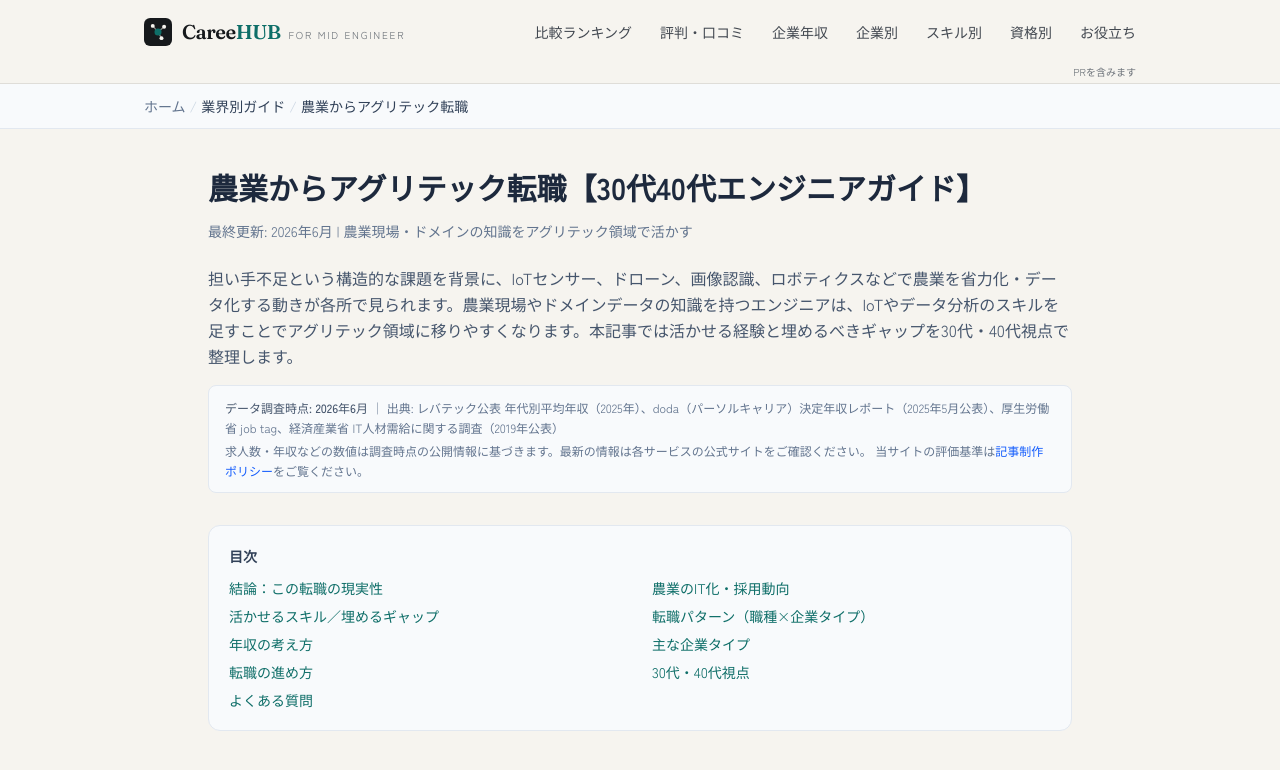
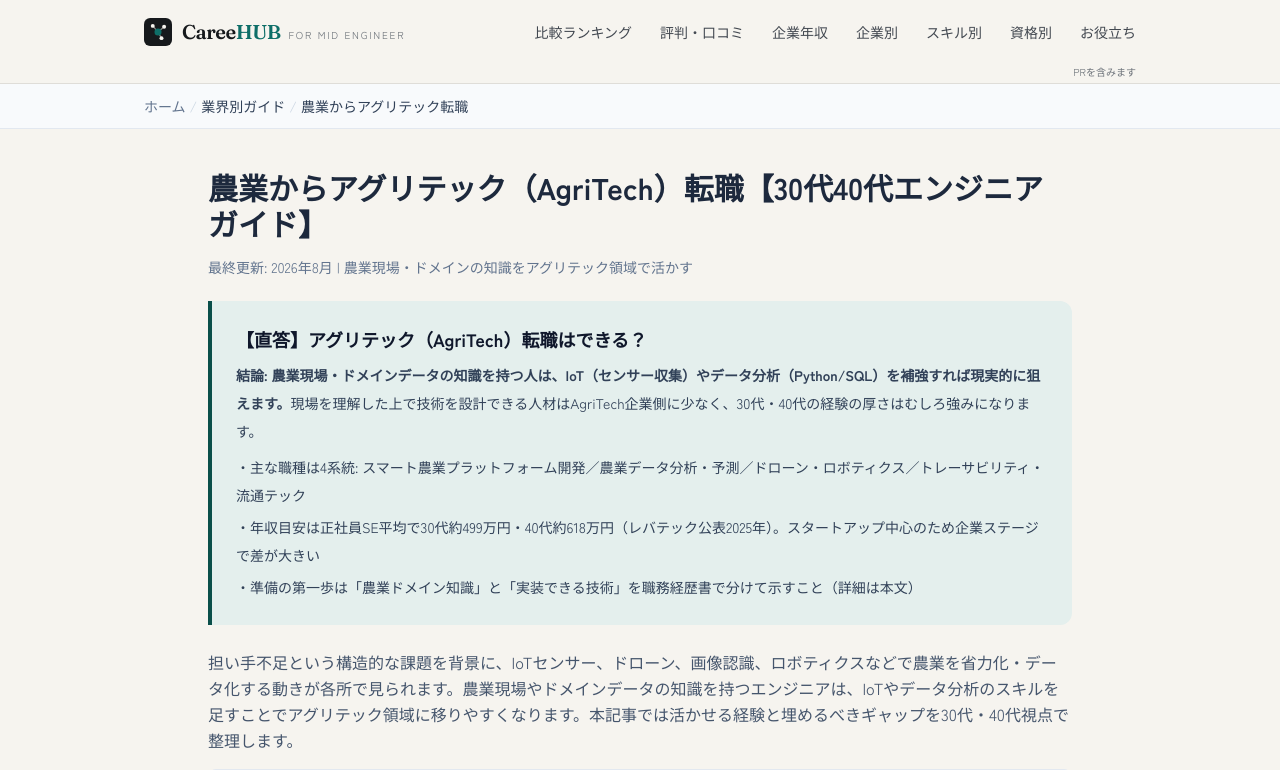
Before and after one commit to webmaster0818/middle-engineer-lab, a Next.js app: page /industry/agriculture in a window 1280 px wide. Shown: the top 770 px of the page. Built offline with nearby package versions, Linux system fonts and the light colour scheme.

Commit message:
GSC実測ネクストアクション: amazon=levels.fyi 8/25値更新(中央値1583万・内訳付き)+ボーナス/RSUセクション新設・aws-japan鮮度8月化・agriculture=AgriTech表記+直答box

```diff
--- a/app/company/aws-japan/page.tsx
+++ b/app/company/aws-japan/page.tsx
@@ -30,14 +30,14 @@ const salaryRows: [string, string][] = [
 const sources = [
   "AWS 採用プロセスのサポート（公式）",
   "Amazon Our Leadership Principles（公式）",
-  "levels.fyi（2026年6月時点・日本拠点ソフトウェアエンジニア集計）",
+  "levels.fyi（2026年8月25日時点・日本拠点Amazon SDE集計。AWS部門を含むAmazon全体の値で、AWS単独の分計は公表されていません）",
   "OpenWork アマゾンジャパン／AWSジャパン（社員クチコミ集計）",
 ];
 
 const faqs = [
   {
     q: "AWSジャパンの年収はどのくらいですか？",
-    a: "AWSジャパンは有価証券報告書を公表しておらず公式の平均年収はありません。報酬集計サイトlevels.fyi（2026年6月時点）では、ソフトウェアエンジニアでL4（若手）約$90K台、L5（中堅）約$116K前後、L6（シニア）約$167K前後の総報酬です。RSU（株式報酬）は1年目5%・2年目15%・3〜4年目40%ずつのバックロード型のため、初年度は基本給＋サインオンボーナス中心になりやすい点に注意してください。",
+    a: "AWSジャパンは有価証券報告書を公表しておらず公式の平均年収はありません。報酬集計サイトlevels.fyi（2026年8月25日時点・日本拠点Amazon SDE集計＝AWS部門を含む）では、総報酬の中央値 約1,583万円、L4 約1,270万円、L5 約1,944万円、L6 約2,302万円です。AWS単独の分計は公表されていません。RSU（株式報酬）は1年目5%・2年目15%・3〜4年目40%ずつのバックロード型のため、初年度は基本給＋サインオンボーナス中心になりやすい点に注意してください。",
   },
   {
     q: "AWS認定資格は転職に有利ですか？",
@@ -75,7 +75,7 @@ export default function AwsJapanCompanyPage() {
 
       <article className="max-w-4xl mx-auto px-4 py-10">
         <h1 className="text-2xl md:text-3xl font-bold text-slate-800 mb-4">AWSジャパンへの転職・年収・評判【2026年】クラウドエンジニア/SA</h1>
-        <p className="text-slate-500 text-sm mb-6">最終更新: 2026年6月 ｜ 年収・評判・選考（OLP）をクラウド職種の視点で解説</p>
+        <p className="text-slate-500 text-sm mb-6">最終更新: 2026年8月 ｜ 年収・評判・選考（OLP）をクラウド職種の視点で解説</p>
 
         {/* 直答box (P0/company年収) */}
         <div className="bg-petrol-soft border-l-4 border-petrol-deep rounded-r-xl p-6 mb-6">
--- a/app/industry/agriculture/page.tsx
+++ b/app/industry/agriculture/page.tsx
@@ -6,7 +6,7 @@ import DataNote from "@/components/DataNote";
 
 export const metadata: Metadata = {
   alternates: { canonical: "/industry/agriculture/" },
-  title: "農業からアグリテック転職【30代40代エンジニアガイド】",
+  title: "農業からアグリテック（AgriTech）転職【30代40代エンジニアガイド】",
   description:
     "農業・農業関連のエンジニアがアグリテック（AgriTech）領域へ転職する道筋を解説。現場知識を活かす方法、埋めるギャップ、職種×企業タイプ、年収の考え方を30代40代視点で整理します。",
 };
@@ -92,13 +92,24 @@ export default function AgriculturePage() {
 
   return (
     <>
-      <ArticleJsonLd title="農業からアグリテック転職【30代40代エンジニアガイド】" description="農業・農業関連のエンジニアがアグリテック（AgriTech）領域へ転職する道筋を解説。現場知識を活かす方法、埋めるギャップ、職種×企業タイプ、年収の考え方を30代40代視点で整理します。" url="/industry/agriculture/" />
+      <ArticleJsonLd title="農業からアグリテック（AgriTech）転職【30代40代エンジニアガイド】" description="農業・農業関連のエンジニアがアグリテック（AgriTech）領域へ転職する道筋を解説。現場知識を活かす方法、埋めるギャップ、職種×企業タイプ、年収の考え方を30代40代視点で整理します。" url="/industry/agriculture/" />
       <script type="application/ld+json" dangerouslySetInnerHTML={{ __html: JSON.stringify(faqJsonLd) }} />
       <Breadcrumb items={[{ name: "ホーム", href: "/" }, { name: "業界別ガイド" }, { name: "農業からアグリテック転職" }]} />
 
       <article className="max-w-4xl mx-auto px-4 py-10">
-        <h1 className="text-2xl md:text-3xl font-bold text-slate-800 mb-4">農業からアグリテック転職【30代40代エンジニアガイド】</h1>
-        <p className="text-slate-500 text-sm mb-6">最終更新: 2026年6月 | 農業現場・ドメインの知識をアグリテック領域で活かす</p>
+        <h1 className="text-2xl md:text-3xl font-bold text-slate-800 mb-4">農業からアグリテック（AgriTech）転職【30代40代エンジニアガイド】</h1>
+        <p className="text-slate-500 text-sm mb-6">最終更新: 2026年8月 | 農業現場・ドメインの知識をアグリテック領域で活かす</p>
+
+        {/* 直答box */}
+        <div className="bg-petrol-soft border-l-4 border-petrol-deep rounded-r-xl p-6 mb-6">
+          <h2 className="text-lg font-bold text-slate-900 mb-2">【直答】アグリテック（AgriTech）転職はできる？</h2>
+          <p className="text-sm leading-7 text-slate-700 mb-2"><strong>結論: 農業現場・ドメインデータの知識を持つ人は、IoT（センサー収集）やデータ分析（Python/SQL）を補強すれば現実的に狙えます。</strong>現場を理解した上で技術を設計できる人材はAgriTech企業側に少なく、30代・40代の経験の厚さはむしろ強みになります。</p>
+          <ul className="text-sm leading-7 text-slate-700 space-y-1">
+            <li>・主な職種は4系統: スマート農業プラットフォーム開発／農業データ分析・予測／ドローン・ロボティクス／トレーサビリティ・流通テック</li>
+            <li>・年収目安は正社員SE平均で30代約499万円・40代約618万円（レバテック公表2025年）。スタートアップ中心のため企業ステージで差が大きい</li>
+            <li>・準備の第一歩は「農業ドメイン知識」と「実装できる技術」を職務経歴書で分けて示すこと（詳細は本文）</li>
+          </ul>
+        </div>
 
         <p className="text-slate-600 leading-relaxed mb-4">担い手不足という構造的な課題を背景に、IoTセンサー、ドローン、画像認識、ロボティクスなどで農業を省力化・データ化する動きが各所で見られます。農業現場やドメインデータの知識を持つエンジニアは、IoTやデータ分析のスキルを足すことでアグリテック領域に移りやすくなります。本記事では活かせる経験と埋めるべきギャップを30代・40代視点で整理します。</p>
 
```
Also changed, not shown: app/company/amazon/page.tsx (+19 -10 lines), components/page-dates.json (+1 -1 lines).
